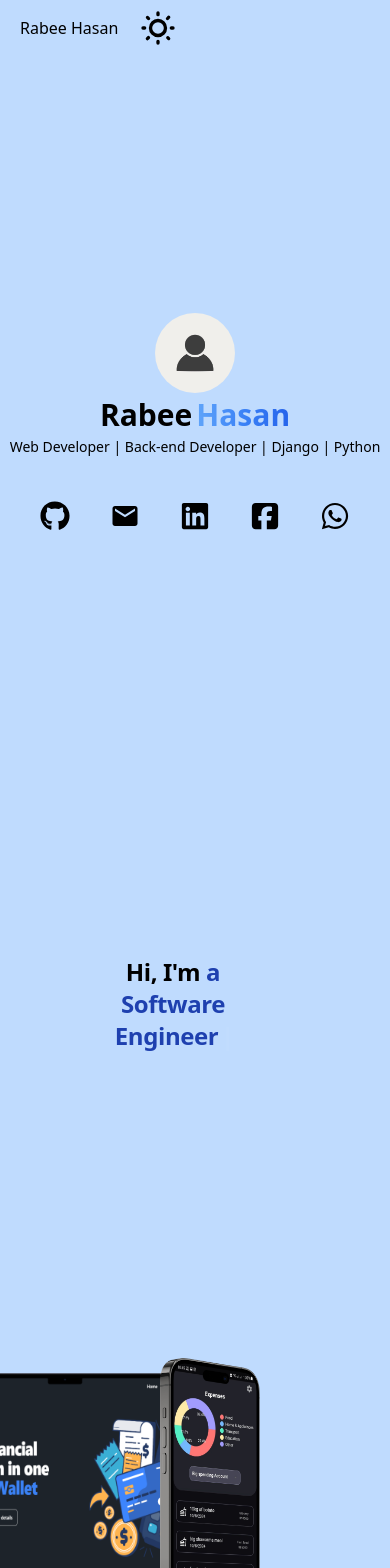
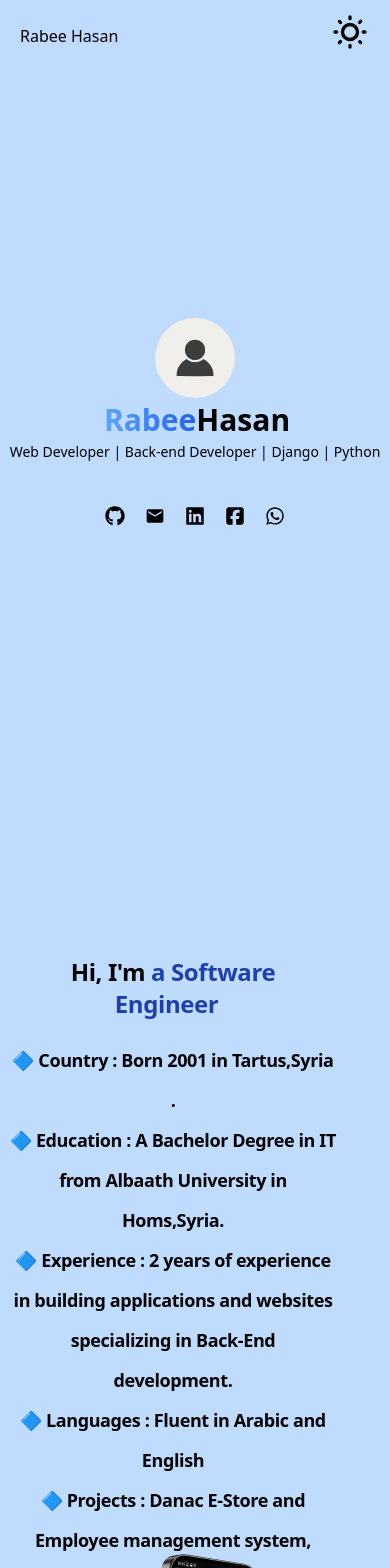
Before and after one commit to rabee361/Portfolio, a React (Vite) app: page / in a window 390 px wide. Shown: the top 1568 px of the page. Built offline with nearby package versions, Linux system fonts and the light colour scheme.

Commit message:
responsive

```diff
--- a/src/components/home/About.tsx
+++ b/src/components/home/About.tsx
@@ -85,9 +85,9 @@ function About() {
   return (
     <div  ref={ref} id="about" className='flex flex-col w-full h-screen'>
       <div className="flex lg:flex-row flex-col items-center justify-center w-full h-screen ">
-        <div className="w-2/3 h-full gap-5 items-start ml-5 pr-16 justify-start pt-28 justify-centertext-3xl tracking-tight leading-none dark:text-white text-black md:text-2xl lg:text-3xl">
-            <span className=" leading-10 flex flex-col items-center text-center">
-              <h2 className="self-start lg:text-5xl text-2xl mb-5 font-bold">
+        <div className="lg:w-2/3 w-screen h-full gap-5 items-start ml-5 pr-16 justify-start pt-28 justify-centertext-3xl tracking-tight leading-none dark:text-white text-black md:text-2xl lg:text-3xl">
+            <span className="leading-10 flex flex-col items-center">
+              <h2 className="w-full text-center lg:text-left self-start lg:text-5xl text-2xl mb-5 font-bold">
                 Hi, I'm
                 <span className=" dark:text-blue-400 text-blue-800">
                   {text}
@@ -95,7 +95,7 @@ function About() {
                 <Cursor cursorColor="white" />
               </h2>
 
-              <motion.span variants={pageVariants} initial="initial" animate={mainControls} id="text" className="hidden lg:flex lg:flex-col self-start text-lg leading-10 font-semibold lg:text-nowrap">
+              <motion.span variants={pageVariants} initial="initial" animate={mainControls} id="text" className="lg:flex lg:flex-col self-start text-lg text-center lg:text-left leading-10 font-semibold lg:text-nowrap">
                 <p>
                   <span className="font-bold">{circle} Country : </span> Born 2001 in Tartus,Syria .
                 </p>
--- a/src/components/home/Hero.tsx
+++ b/src/components/home/Hero.tsx
@@ -43,15 +43,15 @@ function Hero() {
           <img src={img} />
         </div>
       </motion.div>
-      <motion.p variants={pageVariants} initial="initial" animate="in" className='flex items-center justify-center text-3xl sm:text-8xl text-nowrap font-bold'>Rabee <span className='bg-gradient-to-r from-blue-400 via-blue-500 to-blue-600 text-transparent bg-clip-text ml-1 sm:ml-3'>Hasan</span></motion.p>
+      <motion.p variants={pageVariants} initial="initial" animate="in" className='flex items-center justify-center text-3xl sm:text-8xl text-nowrap font-bold'><span className='bg-gradient-to-r from-blue-400 via-blue-500 to-blue-600 text-transparent bg-clip-text ml-1 sm:ml-3'>Rabee</span>Hasan</motion.p>
       <motion.span variants={pageVariants2} initial="initial" animate="in" className='text-sm sm:text-xl text-center'>Web Developer | Back-end Developer | Django | Python </motion.span>
       <motion.div variants={pageVariants} initial="initial" animate="in"  className='pt-10'>
-          <ul className='flex gap-10'>
-              <li><a href="https://github.com/rabee361"><FaGithub size={30}/></a></li>
-              <li><a href="rha60540@gmail.com"><MdEmail size={30}/></a></li>
-              <li><a href="http://linkedin.com/in/rabee-hasan-145487269"><FaLinkedin size={30}/></a></li>
-              <li><a href=""><FaSquareFacebook size={30}/></a></li>
-              <li><a href=""><FaWhatsapp size={30}/></a></li>
+          <ul className='flex gap-5 sm:gap-10'>
+              <li><a href="https://github.com/rabee361"><FaGithub className='size-5 sm:size-9'/></a></li>
+              <li><a href="rha60540@gmail.com"><MdEmail className='size-5 sm:size-9'/></a></li>
+              <li><a href="http://linkedin.com/in/rabee-hasan-145487269"><FaLinkedin className='size-5 sm:size-9'/></a></li>
+              <li><a href=""><FaSquareFacebook className='size-5 sm:size-9'/></a></li>
+              <li><a href=""><FaWhatsapp className='size-5 sm:size-9'/></a></li>
           </ul>
       </motion.div>
     </div>
--- a/src/components/home/Navbar.tsx
+++ b/src/components/home/Navbar.tsx
@@ -28,9 +28,11 @@ function Navbar() {
 
   return (
     <div className=" fixed top-0 flex justify-between h-14 w-full dark:text-white text-black font-medium z-10">
-        <div className="flex h-full items-center ml-5 gap-5">
-            Rabee Hasan
-            <label className="swap swap-rotate">
+        <div className="sm:flex w-full flex justify-between sm:justify-start sm:h-full sm:items-center sm:ml-5 sm:gap-5">
+            <span className="ml-5 mt-6 sm:ml-0 sm:mt-0">
+              Rabee Hasan
+            </span>
+            <label className="swap swap-rotate mr-5 mt-2 sm:mr-0 sm:mt-0">
               {/* this hidden checkbox controls the state */}
               <input type="checkbox" className="theme-controller" value="synthwave" checked={dark} onClick={()=> darkModeHandler()} />
               {/* sun icon */}
--- a/src/components/home/RecentProjects.tsx
+++ b/src/components/home/RecentProjects.tsx
@@ -69,7 +69,7 @@ function RecentProjects() {
     }
 
     return (
-      <div ref={ref} className=' mt-60 mb-96 lg:mb-72 flex flex-col items-center justify-center w-full h-screen'>
+      <div ref={ref} className=' w-full h-fit flex flex-col items-center justify-center'>
 
       {/* <motion.span variants={variant} initial="hidden" animate={mainControls} transition={{duration:0.5 , delay:0.2}} className="text-center text-3xl mb-16">
             Recent Projects
--- a/src/components/home/Services.tsx
+++ b/src/components/home/Services.tsx
@@ -35,7 +35,7 @@ function Tech() {
   }
 
   return (
-    <div ref={ref} id="services"  className="w-full h-screen flex flex-col items-center justify-center text-white">
+    <div ref={ref} id="services"  className="w-full h-screen mt-40 flex flex-col items-center justify-center text-white">
       <p className="w-screen text-center text-blue-400">Why choose me ? </p>
       <p className="w-screen text-center text-4xl font-bold">Our Main Services</p>
       <div className="mt-16 lg:ml-10 ml-0 gap-16  flex items-center justify-center">
```
